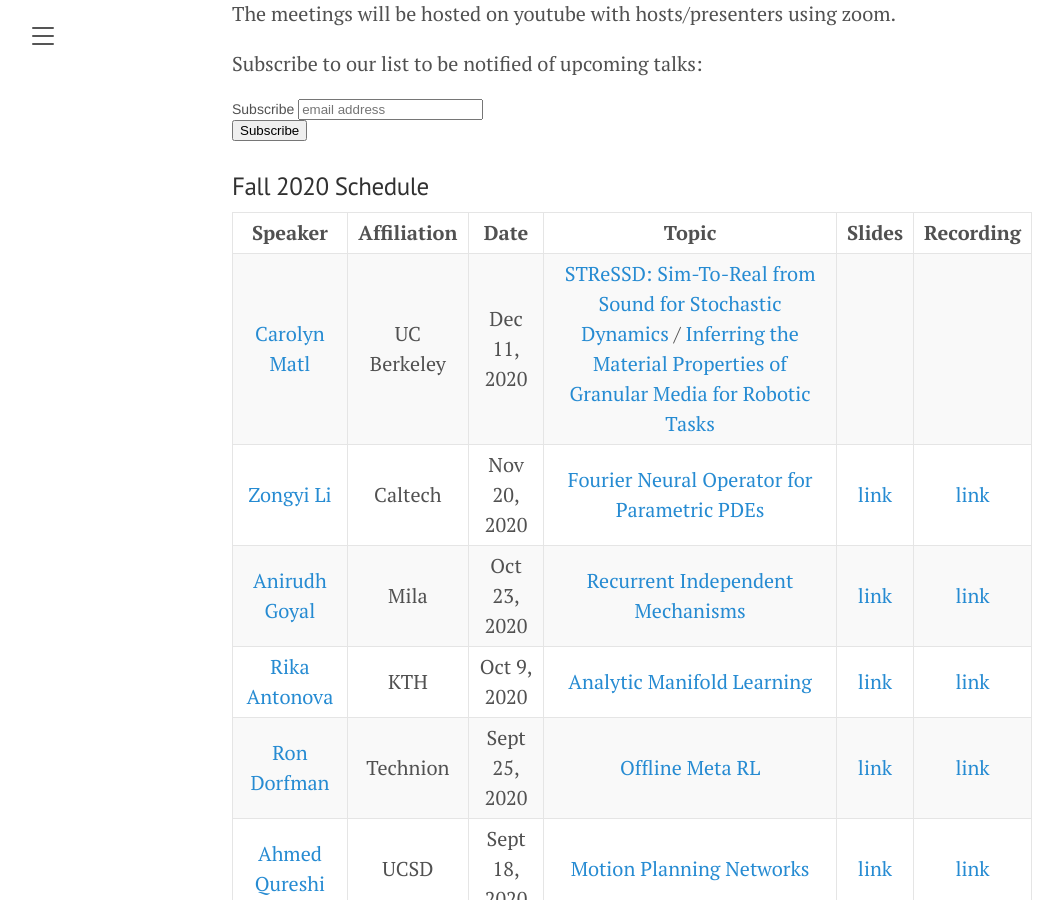
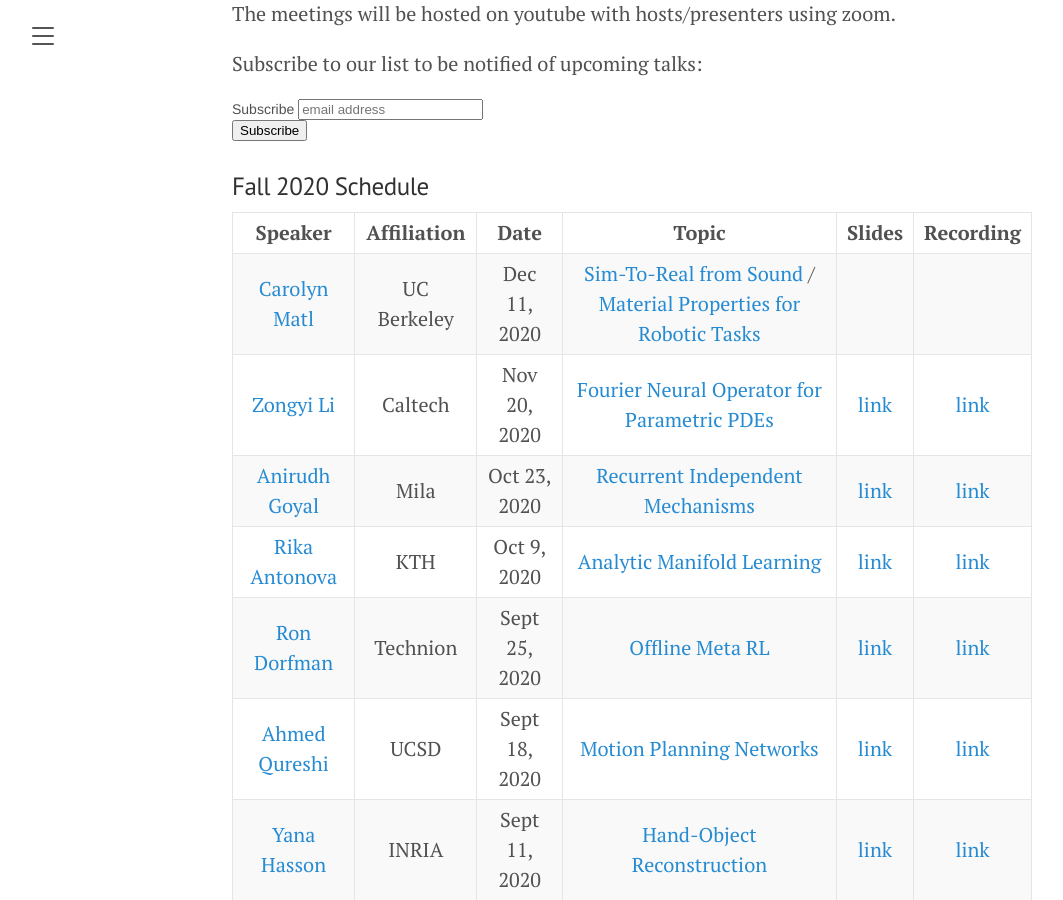
Before and after one commit to uoft-cs-robotics/toronto-air, a Jekyll site: the page built from index.md, in a window 1280 px wide and 900 px high, scrolled down 695 px. Shown: the whole window, without its empty margins (8-1071 px from the left). Built offline with Jekyll 4.4.1, drawn with Linux system fonts in a browser that asks for light colours; comment, search, counter and statistics services are not loaded.

Commit message:
update index.md

```diff
--- a/index.md
+++ b/index.md
@@ -45,7 +45,7 @@ Subscribe to our list to be notified of upcoming talks:
 
 | Speaker      | Affiliation | Date      | Topic | Slides       |    Recording     |
 | :----:       |    :----:   |        :----: |     :----: |       :----: |  :----:|
-| [Carolyn Matl](https://carolyncmatl.github.io)      | UC Berkeley       | Dec 11, 2020   | [STReSSD: Sim-To-Real from Sound for Stochastic Dynamics](https://arxiv.org/abs/2011.03136) / [Inferring the Material Properties of Granular Media for Robotic Tasks](https://arxiv.org/pdf/2003.08032.pdf)    |   |      |
+| [Carolyn Matl](https://carolyncmatl.github.io)      | UC Berkeley       | Dec 11, 2020   | [Sim-To-Real from Sound](https://arxiv.org/abs/2011.03136) / [ Material Properties for Robotic Tasks](https://arxiv.org/pdf/2003.08032.pdf)    |   |      |
 | [Zongyi Li](https://zongyi-li.github.io/)      | Caltech       | Nov 20, 2020   | [Fourier Neural Operator for Parametric PDEs](https://arxiv.org/abs/2010.08895)    |  [link](public/assets/files/zongyi.pdf)   |   [link](https://www.youtube.com/watch?v=0Ve9xwNJO2o&feature=youtu.be)    |
 | [Anirudh Goyal](https://anirudh9119.github.io/)  | Mila        | Oct 23, 2020     |  [Recurrent Independent Mechanisms](https://arxiv.org/abs/1909.10893)  | [link](public/assets/files/anirudh.pdf)     |     [link](https://www.youtube.com/watch?v=qNXMrQXwnWk&feature=youtu.be)      |
 | [Rika Antonova](https://www.kth.se/profile/antonova/)  | KTH        | Oct 9, 2020     |  [Analytic Manifold Learning](https://arxiv.org/abs/2006.08718)  | [link](public/assets/files/rika.pdf)     |     [link](https://youtu.be/W41p76Q03nI)      |
```
